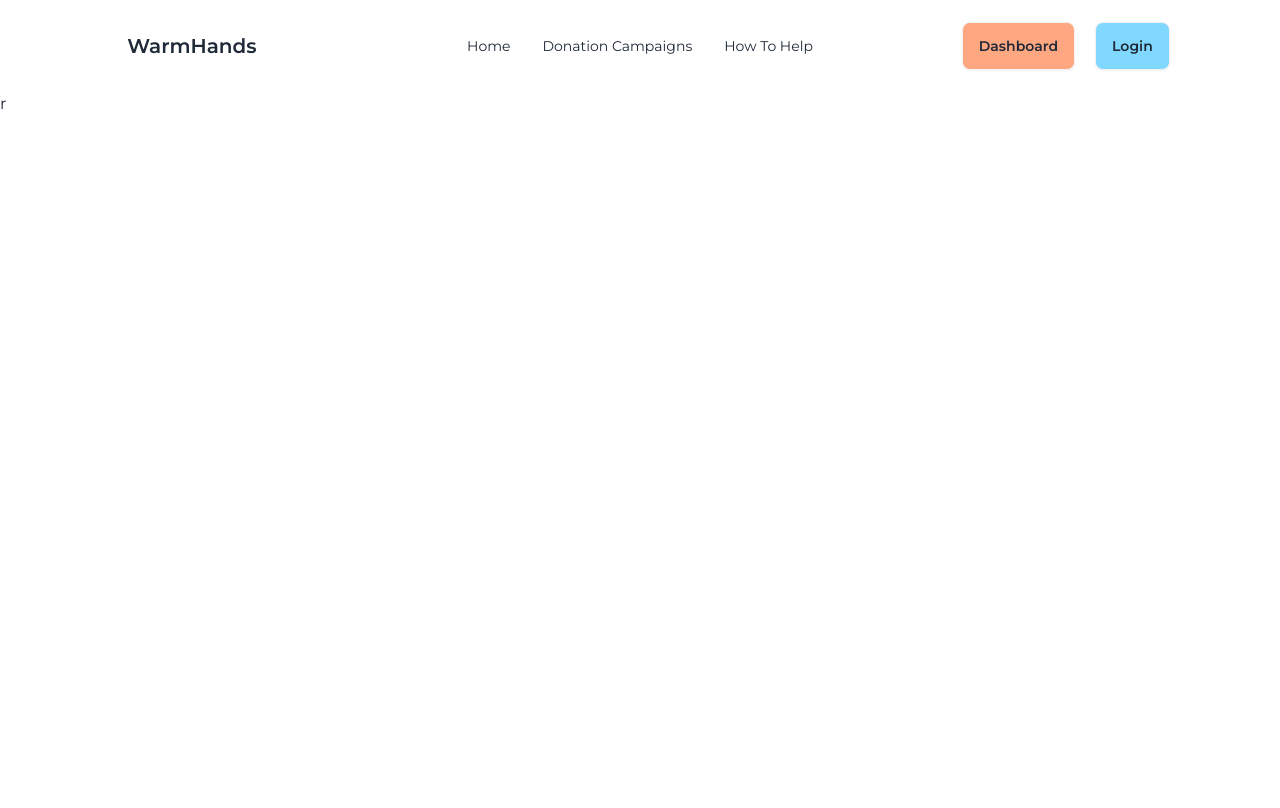
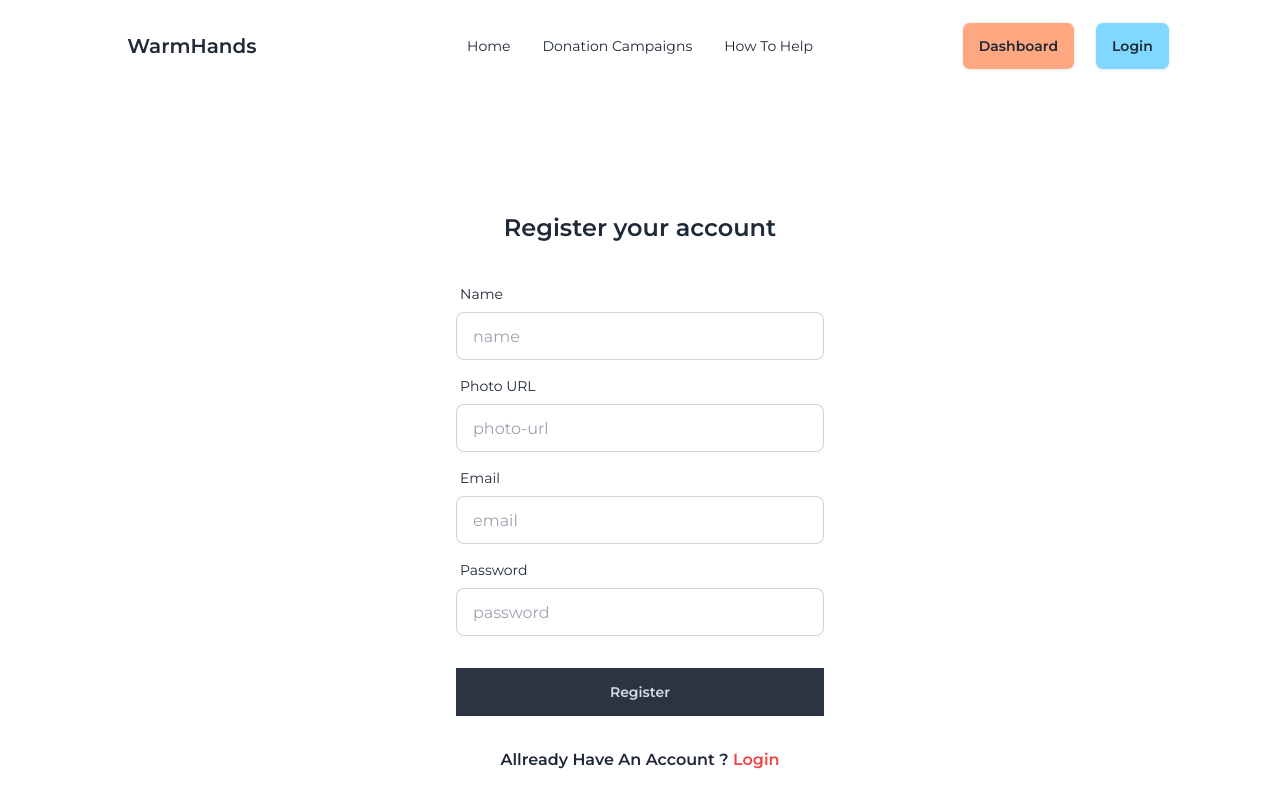
Before and after one commit to Phanthom-Mekat/Warmhand-Donate-Cloth-09, a React (Vite) app: page /auth/register in a window 1280 px wide. Shown: the top 808 px of the page. Built offline with nearby package versions, Linux system fonts and the light colour scheme; no server answers.

Commit message:
login logout setup integrated  with auth provider

```diff
--- a/package.json
+++ b/package.json
@@ -11,6 +11,7 @@
   },
   "dependencies": {
     "aos": "^2.3.4",
+    "firebase": "^11.0.2",
     "lucide-react": "^0.460.0",
     "react": "^18.3.1",
     "react-dom": "^18.3.1",
--- a/src/firebase/firebase.config.js
+++ b/src/firebase/firebase.config.js
@@ -14,4 +14,6 @@
 };
 
 // Initialize Firebase
-export const app = initializeApp(firebaseConfig);
+const app = initializeApp(firebaseConfig);
+
+export default app ;
--- a/src/main.jsx
+++ b/src/main.jsx
@@ -3,9 +3,13 @@
 import './index.css'
 import { RouterProvider } from 'react-router-dom'
 import router from './router/router.jsx'
+import AuthProvider from './provider/AuthProvider.jsx'
 
 createRoot(document.getElementById('root')).render(
   <StrictMode>
-    <RouterProvider router={router} />
+    <AuthProvider>
+
+      <RouterProvider router={router} />
+    </AuthProvider>
   </StrictMode>,
 )
--- a/src/pages/Login.jsx
+++ b/src/pages/Login.jsx
@@ -1,10 +1,82 @@
+import { useContext, useState } from "react";
+import { Link, useLocation, useNavigate } from "react-router-dom";
+import { AuthContext } from "../provider/AuthProvider";
 
 const Login = () => {
-    return (
-        <div>
-            Login here bj
-        </div>
-    );
+  const { userLogin, setUser } = useContext(AuthContext);
+  const [error, setError] = useState({});
+  const location = useLocation();
+  const navigate = useNavigate();
+  const handleSubmit = (e) => {
+    e.preventDefault();
+    const form = e.target;
+    const email = form.email.value;
+    const password = form.password.value;
+    // console.log({ email, password });
+    userLogin(email, password)
+      .then((result) => {
+        const user = result.user;
+        setUser(user);
+        navigate(location?.state ? location.state : "/");
+      })
+      .catch((err) => {
+        setError({ ...error, login: err.code });
+      });
+  };
+  return (
+    <div className="min-h-screen flex justify-center items-center">
+      <div className="card bg-base-100 w-full max-w-lg shrink-0 rounded-none p-10">
+        <h2 className="text-2xl font-semibold text-center">
+          Login your account
+        </h2>
+        <form onSubmit={handleSubmit} className="card-body">
+          <div className="form-control">
+            <label className="label">
+              <span className="label-text">Email</span>
+            </label>
+            <input
+              name="email"
+              type="email"
+              placeholder="email"
+              className="input input-bordered"
+              required
+            />
+          </div>
+          <div className="form-control">
+            <label className="label">
+              <span className="label-text">Password</span>
+            </label>
+            <input
+              name="password"
+              type="password"
+              placeholder="password"
+              className="input input-bordered"
+              required
+            />
+            {error.login && (
+              <label className="label text-sm text-red-600">
+                {error.login}
+              </label>
+            )}
+            <label className="label">
+              <a href="#" className="label-text-alt link link-hover">
+                Forgot password?
+              </a>
+            </label>
+          </div>
+          <div className="form-control mt-6">
+            <button className="btn btn-neutral rounded-none">Login</button>
+          </div>
+        </form>
+        <p className="text-center font-semibold">
+          Dont’t Have An Account ?{" "}
+          <Link className="text-red-500" to="/auth/register">
+            Register
+          </Link>
+        </p>
+      </div>
+    </div>
+  );
 };
 
 export default Login;
--- a/src/pages/Register.jsx
+++ b/src/pages/Register.jsx
@@ -1,10 +1,117 @@
+import { Link, useNavigate } from "react-router-dom";
+import { useContext, useState } from "react";
+import { AuthContext } from "../provider/AuthProvider";
 
 const Register = () => {
-    return (
-        <div>
-            r
-        </div>
-    );
+  const { createNewUser, setUser, updateUserProfile } = useContext(AuthContext);
+  const navigate = useNavigate();
+  const [error, setError] = useState({});
+  const handleSubmit = (e) => {
+    e.preventDefault();
+    //get form data
+    const form = new FormData(e.target);
+    const name = form.get("name");
+    if (name.length < 5) {
+      setError({ ...error, name: "name should be more then 5 character" });
+    }
+    const email = form.get("email");
+    const photo = form.get("photo");
+    const password = form.get("password");
+
+    createNewUser(email, password)
+      .then((result) => {
+        const user = result.user;
+        setUser(user);
+        updateUserProfile({ displayName: name, photoURL: photo })
+          .then(() => {
+            navigate("/");
+          })
+          .catch((err) => {
+            console.log(err);
+          });
+      })
+      .catch((err) => {
+        console.log(err);
+        // ..
+      });
+  };
+  return (
+    <div className="min-h-screen flex justify-center items-center">
+      <div className="card bg-base-100 w-full max-w-lg shrink-0 rounded-none p-10">
+        <h2 className="text-2xl font-semibold text-center">
+          Register your account
+        </h2>
+        <form onSubmit={handleSubmit} className="card-body">
+          <div className="form-control">
+            <label className="label">
+              <span className="label-text">Name</span>
+            </label>
+            <input
+              name="name"
+              type="text"
+              placeholder="name"
+              className="input input-bordered"
+              required
+            />
+          </div>
+          {error.name && (
+            <label className="label text-sx text-red-500">{error.name}</label>
+          )}
+
+          <div className="form-control">
+            <label className="label">
+              <span className="label-text">Photo URL</span>
+            </label>
+            <input
+              type="text"
+              name="photo"
+              placeholder="photo-url"
+              className="input input-bordered"
+              required
+            />
+          </div>
+          {/* email input  */}
+          <div className="form-control">
+            <label className="label">
+              <span className="label-text">Email</span>
+            </label>
+            <input
+              name="email"
+              type="email"
+              placeholder="email"
+              className="input input-bordered"
+              required
+            />
+          </div>
+
+          <div className="form-control">
+            <label className="label">
+              <span className="label-text">Password</span>
+            </label>
+            <input
+              name="password"
+              type="password"
+              placeholder="password"
+              className="input input-bordered"
+              required
+            />
+
+          </div>
+          {error.register && <label className="label">{error.register}</label>}
+
+          <div className="form-control mt-6">
+            <button className="btn btn-neutral rounded-none">Register</button>
+          </div>
+        </form>
+        <p className="text-center font-semibold">
+          Allready Have An Account ?{" "}
+          <Link className="text-red-500" to="/auth/login">
+            Login
+          </Link>
+        </p>
+      </div>
+    </div>
+  );
 };
 
 export default Register;
--- /dev/null
+++ b/src/provider/AuthProvider.jsx
@@ -0,0 +1,67 @@
+/* eslint-disable react/prop-types */
+import { createContext, useEffect, useState } from "react";
+import {
+  createUserWithEmailAndPassword,
+  getAuth,
+  onAuthStateChanged,
+  signInWithEmailAndPassword,
+  signOut,
+  updateProfile,
+} from "firebase/auth";
+
+import app from "../firebase/firebase.config";
+
+// eslint-disable-next-line react-refresh/only-export-components
+export const AuthContext = createContext();
+const auth = getAuth(app);
+
+
+const AuthProvider = ({ children }) => {
+  const [user, setUser] = useState(null);
+  const [loading, setLoading] = useState(true);
+  // console.log(loading, user);
+
+  const createNewUser = (email, password) => {
+    setLoading(true);
+    return createUserWithEmailAndPassword(auth, email, password);
+  };
+
+  const userLogin = (email, password) => {
+    setLoading(true);
+    return signInWithEmailAndPassword(auth, email, password);
+  };
+
+  const logOut = () => {
+    setLoading(true);
+    return signOut(auth);
+  };
+  const updateUserProfile = (updatedData) => {
+    return updateProfile(auth.currentUser, updatedData);
+  };
+
+  const authInfo = {
+    user,
+    setUser,
+    createNewUser,
+    logOut,
+    userLogin,
+    loading,
+    updateUserProfile,
+  };
+
+  useEffect(() => {
+    const unsubscribe = onAuthStateChanged(auth, (currentUser) => {
+      setUser(currentUser);
+      setLoading(false);
+    });
+    return () => {
+      unsubscribe();
+    };
+  }, []);
+
+  return (
+    <AuthContext.Provider value={authInfo}>{children}</AuthContext.Provider>
+  );
+};
+
+export default AuthProvider;
```
Also changed, not shown: 1 other file (tests, documents, lock files or other folders).
